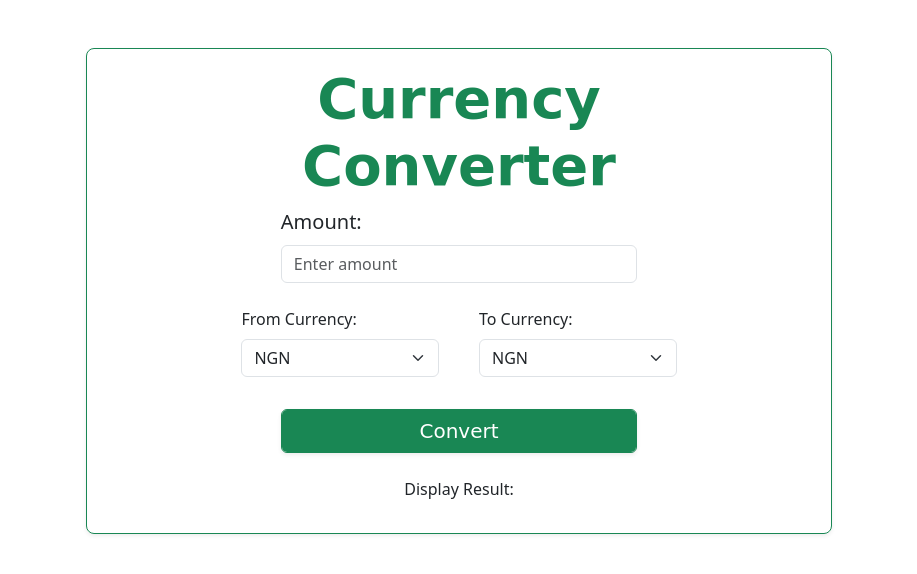
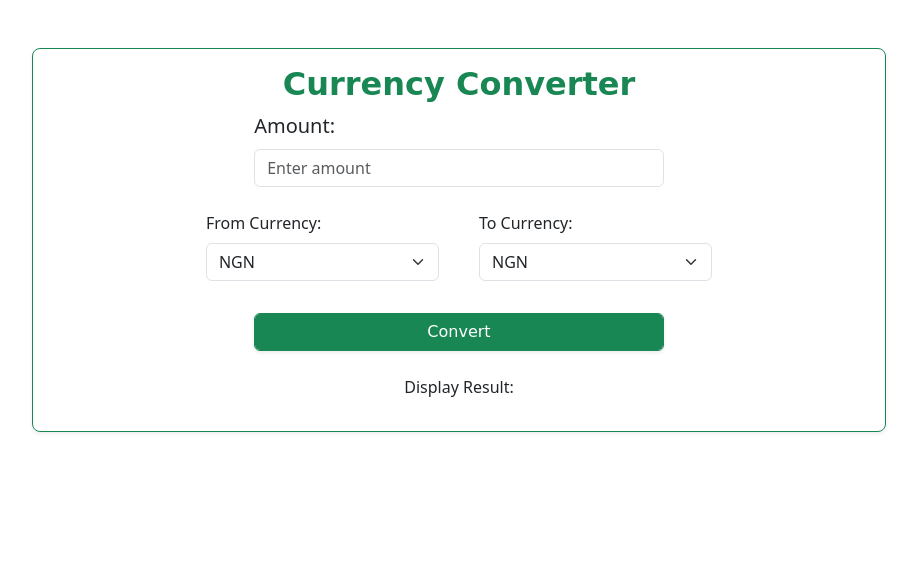
Before and after one commit to petertechy/currency-converter, a plain HTML site: page index.html in a window 1280 px wide. Shown: the whole page, without its empty margins (181-1098 px from the left). Drawn offline with nearby package versions, Linux system fonts and the light colour scheme; no server answers.

Commit message:
third commit

```diff
--- a/index.html
+++ b/index.html
@@ -14,9 +14,9 @@
   </head>
   <body>
     <div
-      class="mx-auto col-7 border border-success my-5 rounded-3 shadow-sm p-3"
+      class="mx-auto col-8 col-md-8 col-sm-8  border border-success my-5 rounded-3 shadow-sm p-3"
     >
-      <h2 class="text-center text-success ms-5 me-5 display-4 fw-bold font">
+      <h2 class="text-center text-success fw-bold font media">
         Currency Converter
       </h2>
 
@@ -31,7 +31,7 @@
       </div>
 
       <div class="row justify-content-center gap-3 align-items-center mx-4">
-        <div class="col-4">
+        <div class="col-md-4 col-sm-12">
           <label class="form-label" for="fromCurrency">From Currency:</label>
           <select class="form-select" id="fromCurrency">
             <option value="NGN">NGN</option>
@@ -41,7 +41,7 @@
           </select>
         </div>
 
-        <div class="col-4">
+        <div class="col-md-4 col-sm-12">
           <label class="form-label" for="toCurrency">To Currency:</label>
           <select class="form-select" id="toCurrency">
             <option value="NGN">NGN</option>
@@ -54,7 +54,7 @@
 
       <div class="col-6 mx-auto mt-2 font">
         <button
-          class="btn btn-success form-control my-4 fs-5 shadow-sm"
+          class="btn btn-success form-control my-4 shadow-sm"
           onclick="convertCurrency()"
         >
           Convert
--- a/style.css
+++ b/style.css
@@ -1,3 +1,8 @@
 .font{
     font-family: cursive;
 }
+@media  screen and (max-width: 769px) {
+    .media{
+        font-size: 16px;
+    }
+}
```
